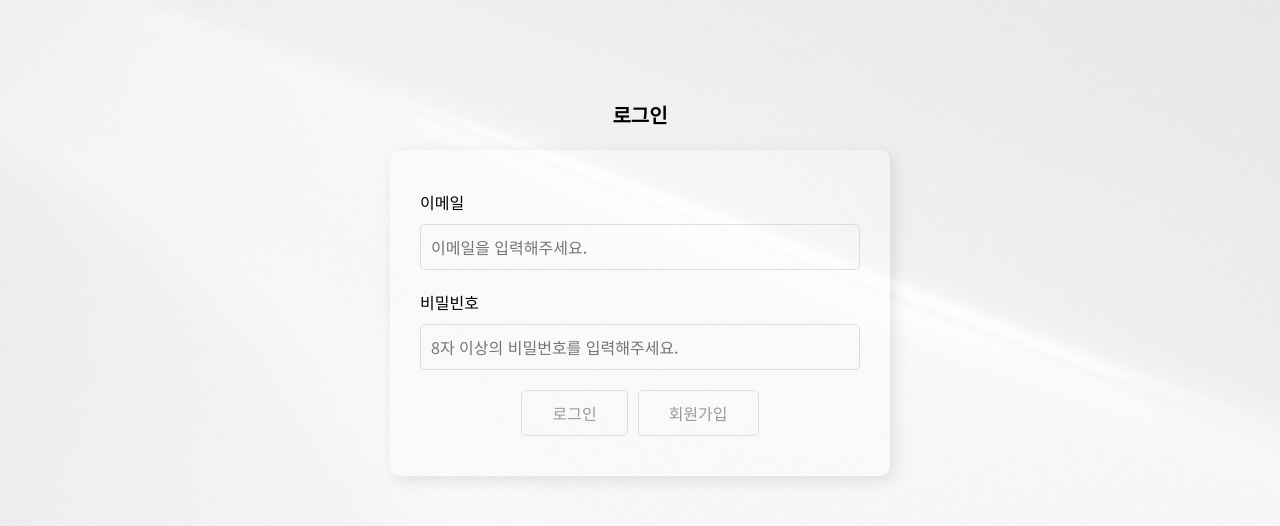
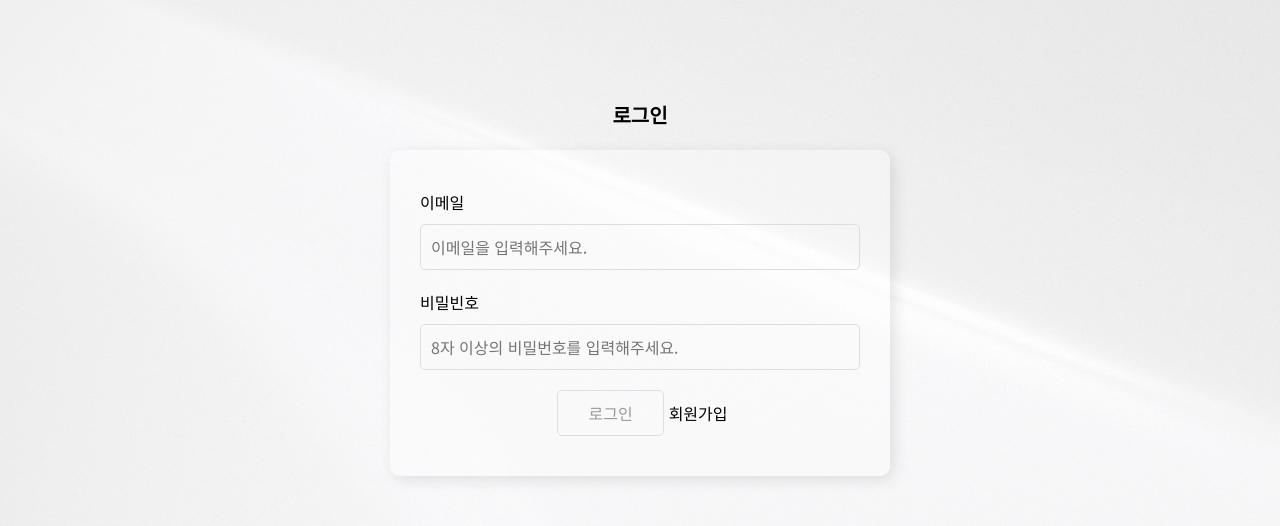
Before and after one commit to Dorabang/wanted-pre-onboarding-frontend, a React (Create React App) app: page /signin in a window 1280 px wide. Shown: the top 526 px of the page. Built offline with nearby package versions, Linux system fonts and the light colour scheme.

Commit message:
feat: Redirect with user token

```diff
--- a/src/pages/Auth/SignIn/index.jsx
+++ b/src/pages/Auth/SignIn/index.jsx
@@ -1,35 +1,42 @@
-import React, { useState } from 'react';
-import { redirect, useNavigate } from 'react-router-dom';
+import React, { useEffect, useState } from 'react';
+import { useNavigate } from 'react-router-dom';
 import { FormContainer } from './style';
 import axios from 'axios';
 
-const SignIn = () => {
+const SignIn = ({ accessToken, SERVER_URI }) => {
   const [email, setEmail] = useState('');
   const [password, setPassword] = useState('');
   const [error, setError] = useState('');
-  const SERVER_URL = 'https://pre-onboarding-selection-task.shop';
+  const [able, setAble] = useState(false);
 
   const Navigate = useNavigate();
+
+  useEffect(() => {
+    if (accessToken) {
+      alert('이미 로그인이 완료되었습니다.');
+      Navigate('../todo');
+    }
+  }, [Navigate, accessToken]);
 
   const onHandleSubmitSignIn = async (event) => {
     event.preventDefault();
 
     try {
-      const response = await axios.post(`${SERVER_URL}/auth/signin`, {
+      const response = await axios.post(`${SERVER_URI}/auth/signin`, {
         email,
         password,
       });
 
-      localStorage.setItem('userToken', response.data.access_token);
+      localStorage.setItem('access_token', response.data.access_token);
+
+      alert('로그인이 완료되었습니다.');
+
+      return Navigate('../todo');
     } catch (err) {
       if (err.response) {
         setError(err.response.data.message);
       }
     }
-
-    alert('로그인이 완료되었습니다.');
-
-    return Navigate('../todo');
   };
 
   const onHandleChangeValue = (event) => {
@@ -41,6 +48,10 @@ const SignIn = () => {
       setEmail(value);
     } else if (name === 'password') {
       setPassword(value);
+    }
+
+    if (email !== '' && password !== '') {
+      setAble((prev) => !prev);
     }
   };
 
@@ -81,13 +92,15 @@ const SignIn = () => {
             value={error}
             id='ErrorMsg'
           />
-          {password === '' && email === '' ? (
-            <div className='btn'>로그인</div>
-          ) : (
-            <input type='submit' value='로그인' data-testid='signin-button' />
-          )}
           <input
-            type='button'
+            type={!able ? 'button' : 'submit'}
+            value='로그인'
+            data-testid='signin-button'
+            className='btn'
+          />
+
+          <input
+            type='reset'
             value='회원가입'
             onClick={() => Navigate('../signUp')}
           />
--- a/src/pages/Auth/SignUp/index.jsx
+++ b/src/pages/Auth/SignUp/index.jsx
@@ -1,32 +1,39 @@
-import React, { useState } from 'react';
+import React, { useState, useEffect } from 'react';
 import { useNavigate } from 'react-router-dom';
 import { FormContainer } from './style';
 import axios from 'axios';
 
-const SignUp = () => {
+const SignUp = ({ accessToken, SERVER_URI }) => {
   const [email, setEmail] = useState('');
   const [password, setPassword] = useState('');
   const [error, setError] = useState('');
-  const SERVER_URL = 'https://pre-onboarding-selection-task.shop';
+  const [able, setAble] = useState(false);
 
   const Navigate = useNavigate();
+
+  useEffect(() => {
+    if (accessToken) {
+      alert('이미 로그인이 완료되었습니다.');
+      Navigate('../todo');
+    }
+  }, [Navigate, accessToken]);
 
   const onSignUpSubmit = async (event) => {
     event.preventDefault();
 
-    await axios
-      .post(`${SERVER_URL}/auth/signup`, {
+    try {
+      await axios.post(`${SERVER_URI}/auth/signup`, {
         email,
         password,
-      })
-      .catch((e) => {
-        if (e.response) {
-          setError(e.response.data.message);
-        }
       });
 
-    // alert('회원가입이 완료되었습니다.');
-    // Navigate('../signin');
+      alert('회원가입이 완료되었습니다.');
+      Navigate('../signin');
+    } catch (err) {
+      if (err?.response) {
+        setError(err.response.data.message);
+      }
+    }
   };
 
   const onValueChange = (event) => {
@@ -38,6 +45,10 @@ const SignUp = () => {
       setEmail(value);
     } else if (name === 'password') {
       setPassword(value);
+    }
+
+    if (email !== '' && password !== '') {
+      setAble((prev) => !prev);
     }
   };
 
@@ -79,7 +90,11 @@ const SignUp = () => {
             id='ErrorMsg'
           />
 
-          <input type='submit' value='회원가입' data-testid='signup-button' />
+          <input
+            type={!able ? 'button' : 'submit'}
+            value='회원가입'
+            data-testid='signup-button'
+          />
 
           <input
             type='reset'
--- a/src/pages/Home/index.jsx
+++ b/src/pages/Home/index.jsx
@@ -1,8 +1,15 @@
-import React from 'react';
+import React, { useEffect } from 'react';
 import { Container } from './style';
-import { Link } from 'react-router-dom';
+import { Link, useNavigate } from 'react-router-dom';
 
-const Home = () => {
+const Home = ({ accessToken }) => {
+  const Navigate = useNavigate();
+  useEffect(() => {
+    if (accessToken) {
+      alert('이미 로그인이 완료되었습니다.');
+      Navigate('../todo');
+    }
+  }, [accessToken, Navigate]);
   return (
     <>
       <Container>
```
